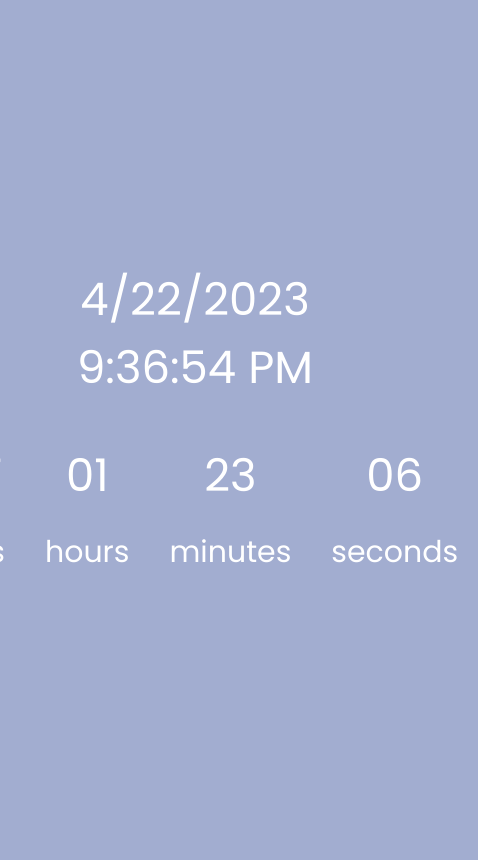
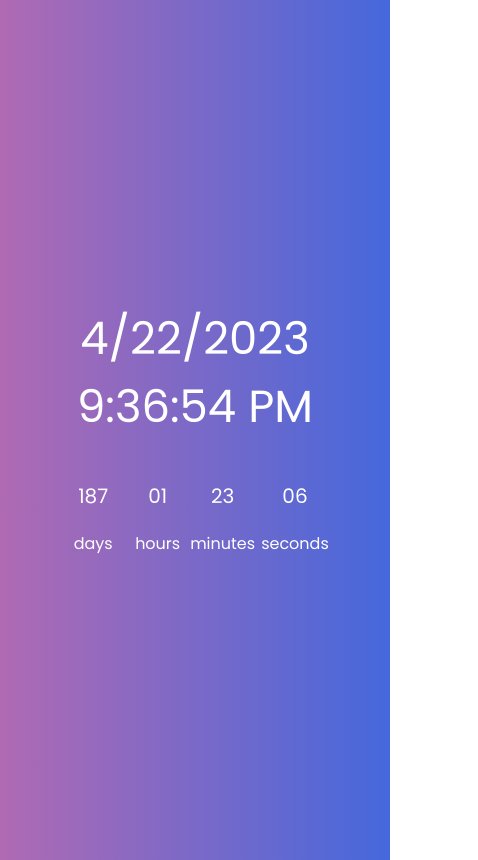
Before and after one commit to baneteasnow/countdown, a plain HTML site: page index.html in a window 390 px wide. Shown: the whole page, 478 px wide, since content can reach past the window. Drawn offline with Linux system fonts and the light colour scheme.

Commit message:
now it is responsive

```diff
--- a/index.css
+++ b/index.css
@@ -1,5 +1,8 @@
+
 body {
-	background-color: #a2add0;
+    background: #4568DC;
+    background: -webkit-linear-gradient(to right, #B06AB3, #4568DC);
+    background: linear-gradient(to right, #B06AB3, #4568DC);
 	font-family: "Poppins", sans-serif;
 	display: flex;
 	justify-content: center;
@@ -35,3 +38,24 @@ p {
 	font-size: 30px;
 	color: white;
 }
+@media only screen and (max-width: 678px) {
+	#display-days,
+	#display-hours,
+	#display-minutes,
+	#display-seconds {
+		font-size: 20px;
+	}
+	#days p,
+	#hours p {
+		font-size: 16px;
+		margin: 0 5px;
+		text-align: center;
+	}
+
+	#minutes p,
+	#seconds p {
+		font-size: 16px;
+		margin: 0 3px;
+		text-align: center;
+	}
+}
```
